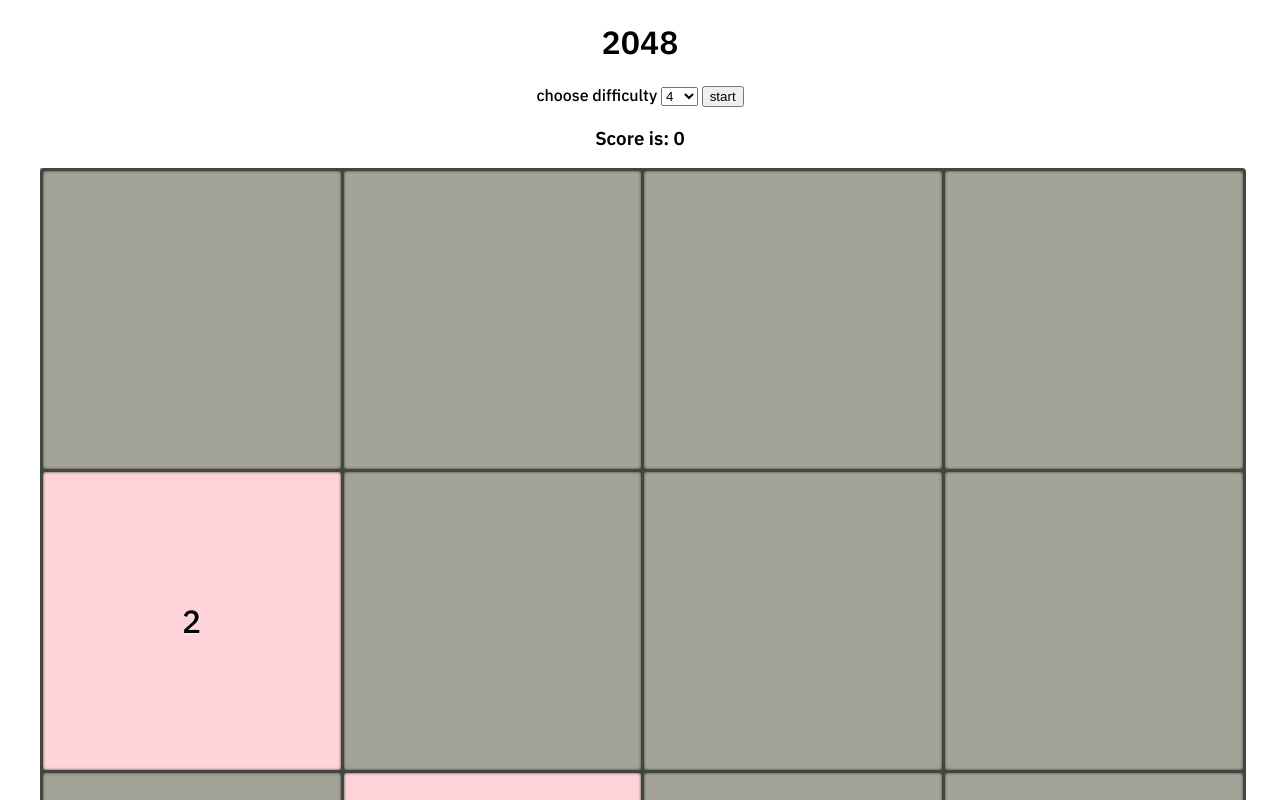
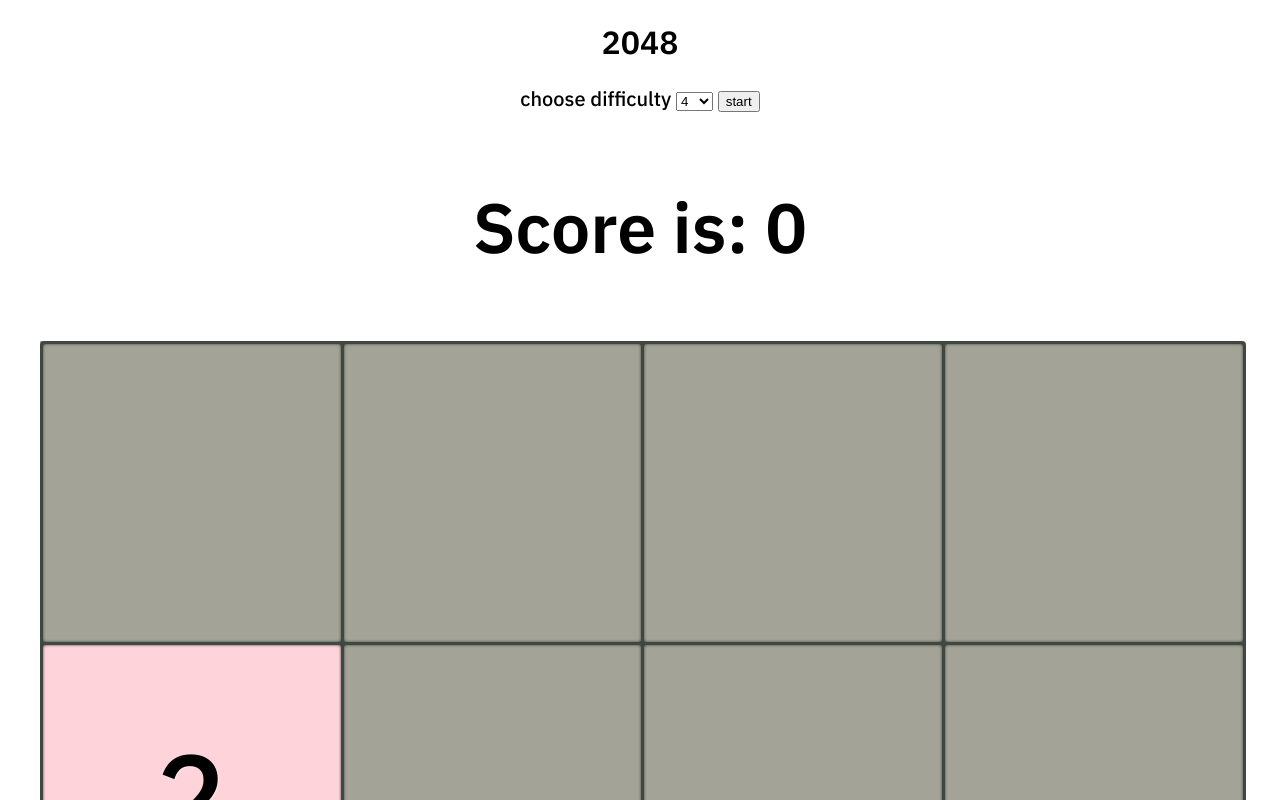
Before and after one commit to french-fries-with-pepper/light2048, a plain HTML site: page index.html in a window 1280 px wide. Both pictures are taken after a click on the button "start". Shown: the top 800 px of the page. Drawn offline with Linux system fonts and the light colour scheme.

Commit message:
now font size in cells depends on cell height, add makeCellsFontSize method

```diff
--- a/main2.js
+++ b/main2.js
@@ -29,6 +29,7 @@ const game = size => {
         i
       )}</span></div>\n`;
     }
+
     return result;
   };
   let styles = makeStyles(30);
@@ -284,8 +285,20 @@ let startBtn = document.getElementById("start");
 let diff = document.getElementById("diff");
 let gameWindow = document.getElementById("gameWindow");
 
+makeCellsFontSize = () => {
+  document.getElementsByTagName("html")[0].style[
+    "font-size"
+  ] = `${document.getElementById("myGame").firstChild.clientHeight / 5}px`;
+};
+
 startBtn.onclick = () => {
-
   game(diff.value);
   gameWindow.style.display = "block";
-}
+  makeCellsFontSize();
+};
+
+window.onresize = () => {
+  if (gameWindow.style.display === "block") {
+    makeCellsFontSize();
+  }
+};
--- a/style.css
+++ b/style.css
@@ -5,10 +5,12 @@ html {
 }
 .page_header {
   text-align: center;
+  font-size: 32px;
 }
 .choose_wrap{
   margin: 0 auto;
   text-align: center;
+  font-size: 20px;
 }
 .main_window{
   display: none;
```
Also changed, not shown: index.html (+1 -1 lines).
